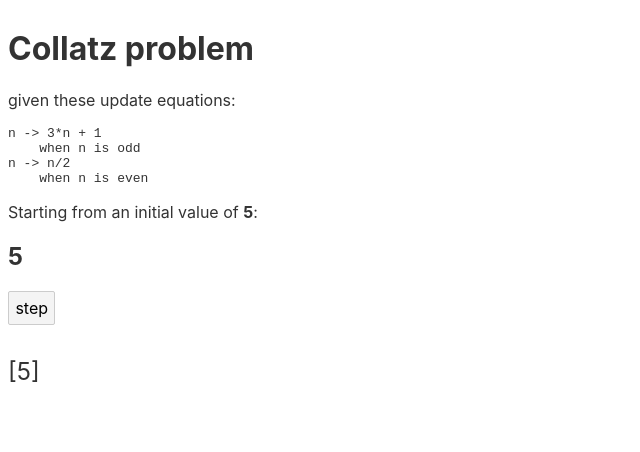
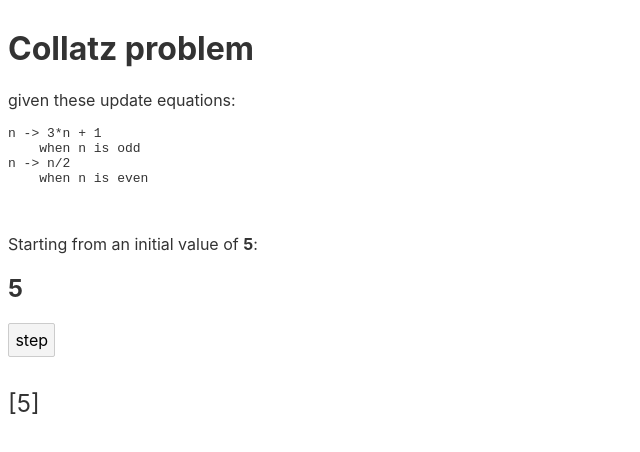
Before and after one commit to emptydiagram/svelte-collatz, a Svelte app: page / in a window 1280 px wide. Shown: the top 452 px of the page, without its empty margins (0-640 px from the left). Built offline with nearby package versions, Linux system fonts and the light colour scheme.

Commit message:
Properly display init value when re-initializing

```diff
--- a/src/App.svelte
+++ b/src/App.svelte
@@ -15,6 +15,7 @@
       id: 'collatz',
       initial: 'collatzing',
       context: {
+        initValue: 5,
         value: 5,
         history: [5],
       },
@@ -44,6 +45,7 @@
               actions: assign(ctxt => {
                 let initValue = getRandomInt(2, 20);
                 return {
+                  initValue: initValue,
                   value: initValue,
                   history: [initValue]
                 };
@@ -90,11 +92,19 @@
     margin-bottom: 2em;
     font-size: 1.5em;
   }
+
+  #init-value-display {
+    margin-top: 3em;
+  }
   #init-with-value {
     margin-top: 0.6em;
   }
   #init-with-rand {
     margin-top: 0.6em;
+  }
+
+  #init-value-input {
+    width: 5em;
   }
 </style>
 
@@ -109,7 +119,7 @@ n -> n/2
     when n is even
 </pre></code>
 
-<p>Starting from an initial value of <strong>5</strong>:</p>
+<p id="init-value-display">Starting from an initial value of <strong>{machineState.context.initValue}</strong>:</p>
 
 <h2>{machineState.context.value}</h2>
 
@@ -124,7 +134,7 @@ n -> n/2
     <p>process stopped.</p>
     <button id="init-with-rand" on:click={startFromRandom}>initialize with random</button>
     <div id="init-with-value">
-      <input type="text" />
+      <input id="init-value-input" type="text" />
       <button on:click>initialize with value</button>
     </div>
   </div>
```
